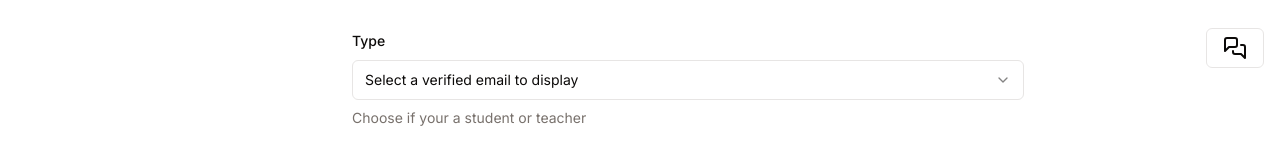
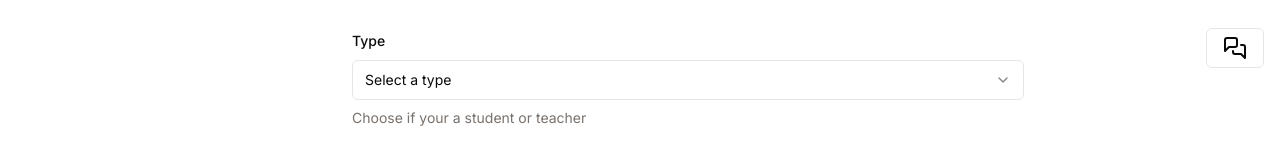
Before and after one commit to JacobJungg/StudyBuddy, a Next.js app: page /settings in a window 1280 px wide. Shown: the part 716-876 px from the top of the page. Built offline with nearby package versions, Linux system fonts and the light colour scheme.

Commit message:
Changed wording

```diff
--- a/app/(root)/(routes)/settings/profile-form.tsx
+++ b/app/(root)/(routes)/settings/profile-form.tsx
@@ -160,7 +160,7 @@ export function ProfileForm() {
                 <Select onValueChange={field.onChange} defaultValue={field.value}>
                   <FormControl>
                     <SelectTrigger>
-                      <SelectValue placeholder="Select a verified email to display" />
+                      <SelectValue placeholder="Select a type" />
                     </SelectTrigger>
                   </FormControl>
                   <SelectContent>
```
